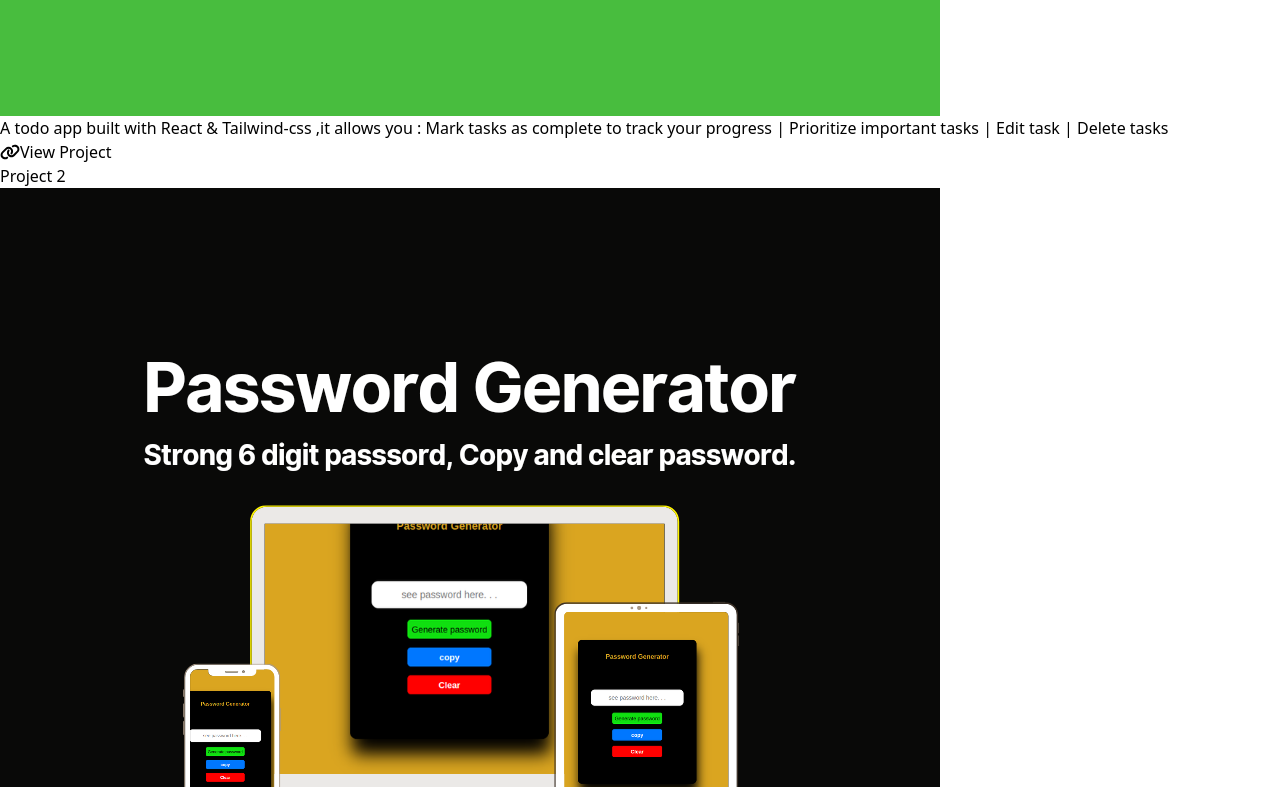
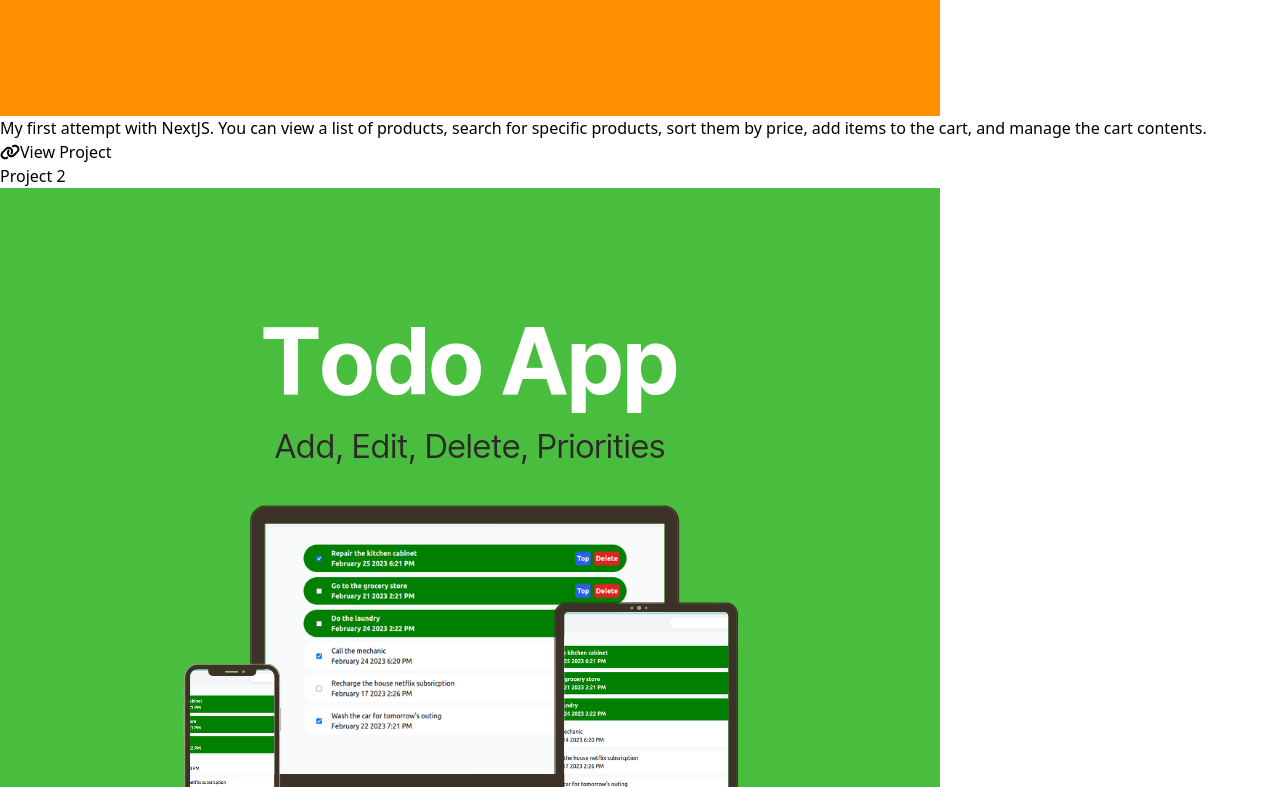
Before and after one commit to dwhyq/pweb, a React (Vite) app: page / in a window 1280 px wide. Shown: the part 2013-2800 px from the top of the page. Built offline with nearby package versions, Linux system fonts and the light colour scheme.

Commit message:
New project added

```diff
--- a/src/data/info.js
+++ b/src/data/info.js
@@ -32,8 +32,16 @@ const INFO = {
 
 	projects: [
 		{
+			image: "/shopnow.jpeg",
+			title: "Project 1",
+			description:
+				"My first attempt with NextJS. You can view a list of products, search for specific products, sort them by price, add items to the cart, and manage the cart contents.",
+			linkText: "View Project",
+			link: "https://ab-inbev-challenge.vercel.app/",
+		},
+		{
 			image: "/todoapp.png",
-			title: "Project 1",
+			title: "Project 2",
 			description:
 				"A todo app built with React & Tailwind-css ,it allows you : Mark tasks as complete to track your progress | Prioritize important tasks | Edit task | Delete tasks",
 			linkText: "View Project",
@@ -42,7 +50,7 @@ const INFO = {
 
 		{
 			image: "/passwordgen.png",
-			title: "Project 2",
+			title: "Project 3",
 			description:
 				"Javascript password-generator that also allows you to copy and clear the password that was generated.",
 			linkText: "View Project",
@@ -51,7 +59,7 @@ const INFO = {
 
 		{
 			image: "/foodweb.png",
-			title: "Project 3",
+			title: "Project 4",
 			description:
 				"A food web app UI built with React & Tailwind-css it has few features like: Filter food based on types | Filter food based on prices |",
 			linkText: "View Project",
@@ -59,7 +67,7 @@ const INFO = {
 		},
 		{
 			image: "/musicplayer.jpeg",
-			title: "Project 4",
+			title: "Project 5",
 			description:
 				"I recently started this very project, feel free to check on it as production progresses.",
 			linkText: "View Project",
```
Also changed, not shown: public/shopnow.jpeg (added).
